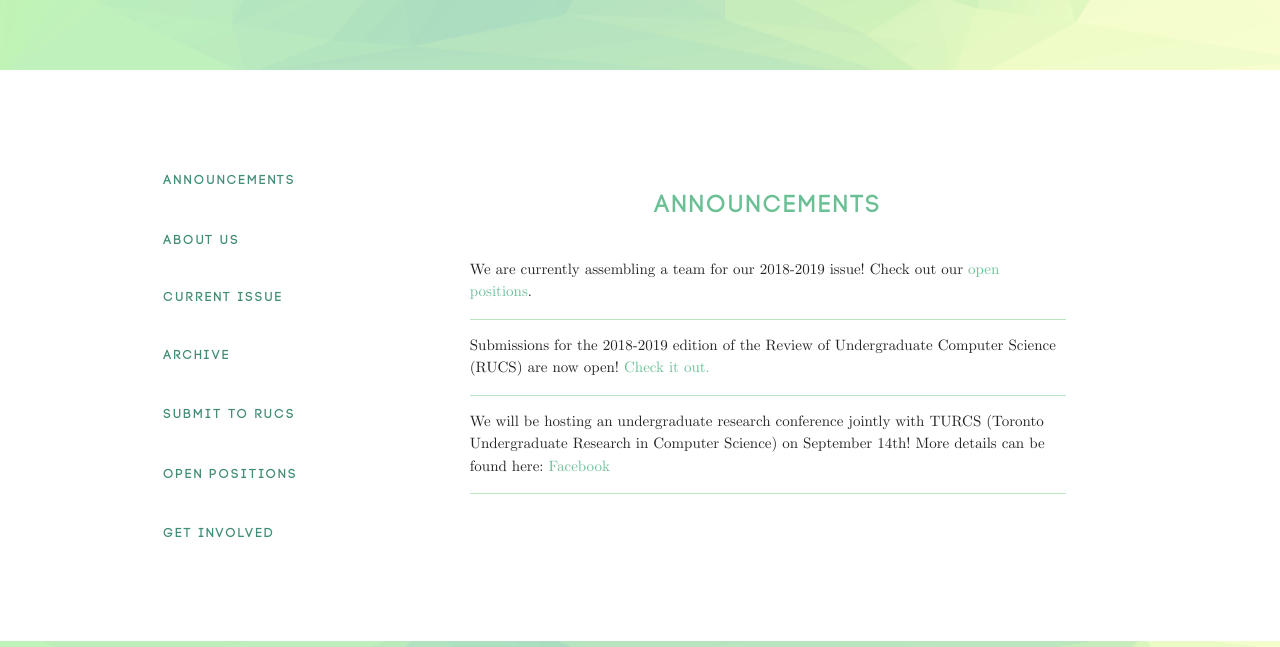
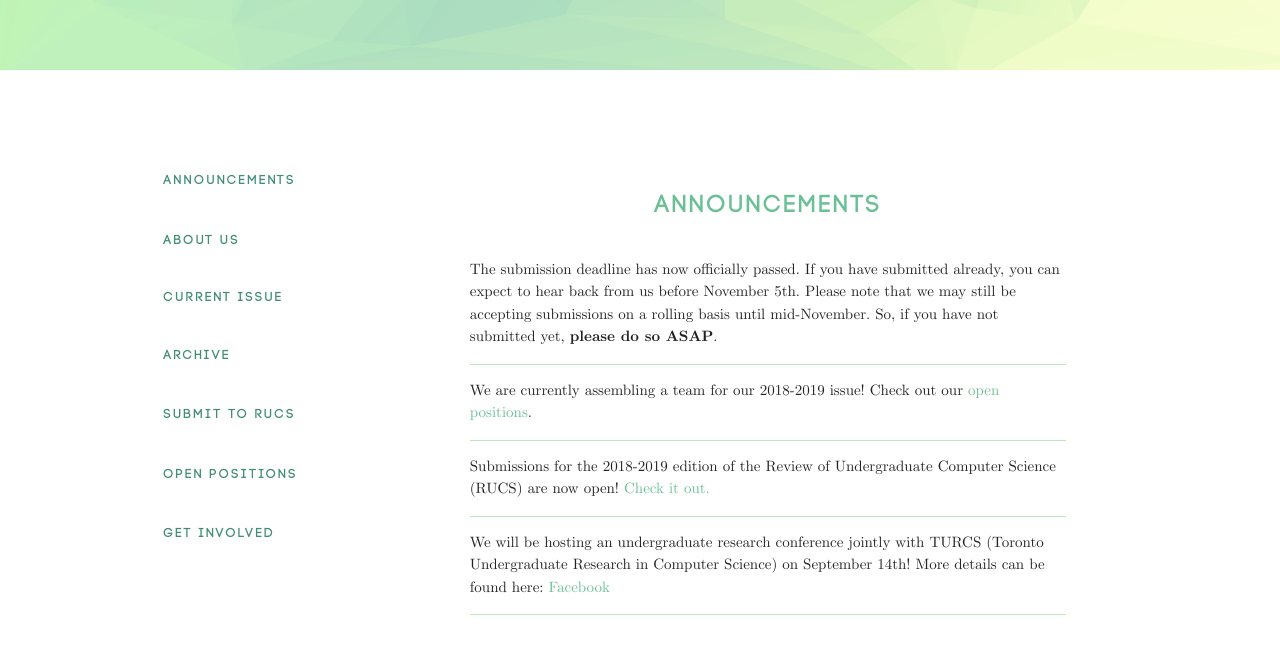
Before and after one commit to rucs-uoft/rucs-uoft.github.io, a Jekyll site: the page built from index.html, in a window 1280 px wide and 900 px high, scrolled down 830 px, cut to the strip 0-647 px from the top of the window. Built offline with Jekyll 4.4.1, drawn with Linux system fonts in a browser that asks for light colours; nearby versions of some CDN libraries; comment, search, counter and statistics services are not loaded.

Commit message:
add cfp update to announcements

```diff
--- a/_includes/news.html
+++ b/_includes/news.html
@@ -2,6 +2,10 @@
 	<div class="row center">
 		<h3>Announcements</h3>
 	</div>
+	<p>
+		The submission deadline has now officially passed. If you have submitted already, you can expect to hear back from us before November 5th. Please note that we may still be accepting submissions on a rolling basis until mid-November. So, if you have not submitted yet, <b>please do so ASAP</b>.
+	</p>
+	<hr>
 <p>
    We are currently assembling a team for our 2018-2019 issue! Check out our <span class="hide-on-med-and-up show-on-small">open positions</span><a class="collection-item hide-on-small-and-down" href="#openings">open positions</a>.
 </p>
```
